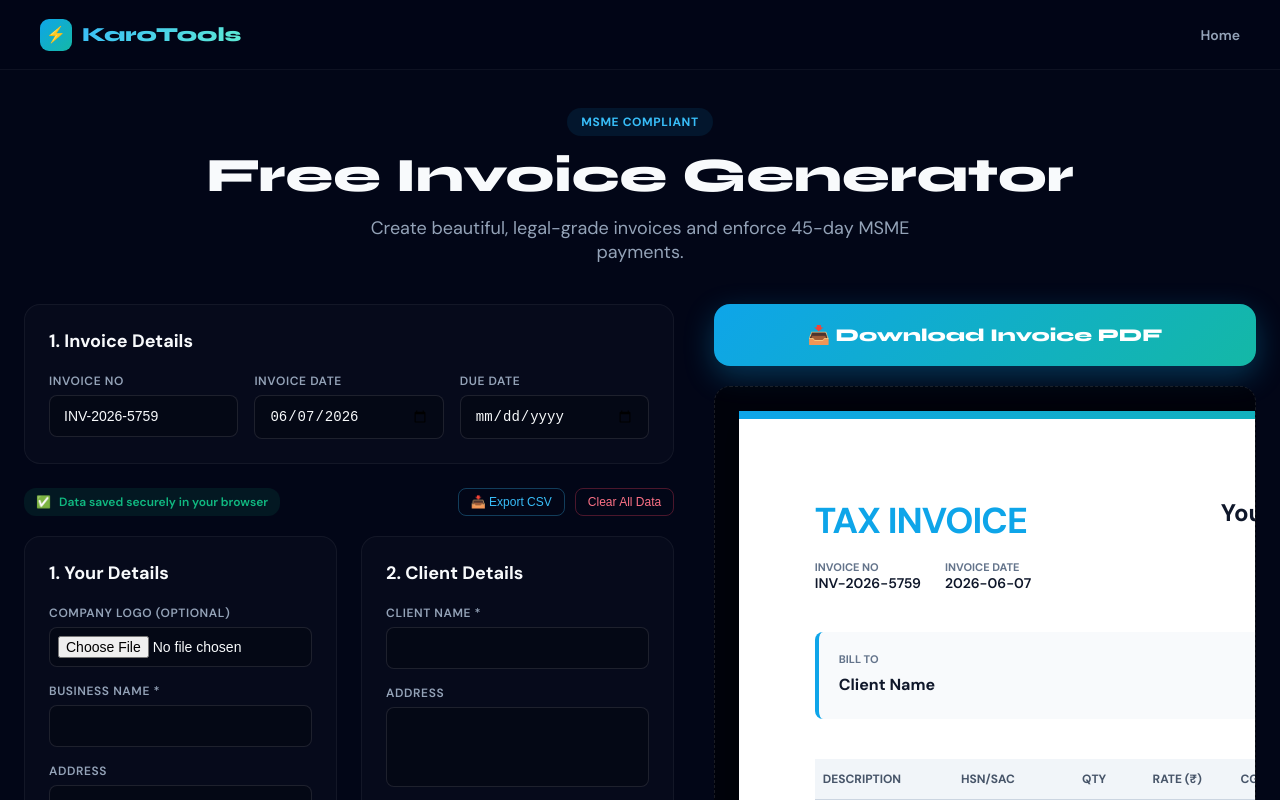
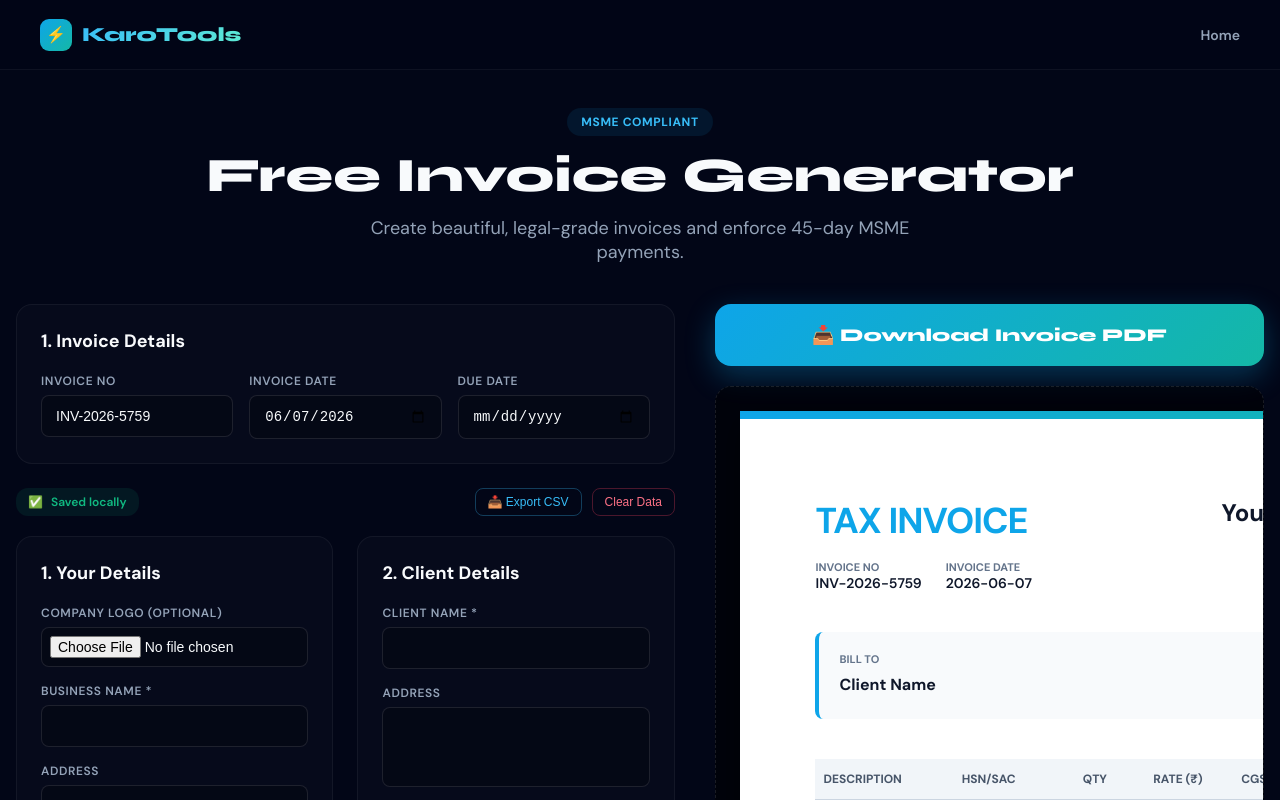
Before and after one commit to daxpatel109/karotools, a React (Vite) app: page /invoice-generator in a window 1280 px wide. Shown: the top 800 px of the page. Built offline with nearby package versions, Linux system fonts and the light colour scheme.

Commit message:
fix(ui): enforce mobile responsive grid and prevent viewport scaling

```diff
--- a/src/InvoiceGenerator.jsx
+++ b/src/InvoiceGenerator.jsx
@@ -252,17 +252,17 @@ export default function InvoiceGenerator() {
           }
         }
         @media (max-width: 768px) {
-          .split-2-col {
-            grid-template-columns: 1fr;
-          }
-          .split-3-col {
-            grid-template-columns: 1fr;
+          .split-2-col, .split-3-col {
+            grid-template-columns: 1fr !important;
           }
           .a4-preview-wrapper {
             padding: 12px;
           }
           .items-wrapper {
             padding-bottom: 12px;
+          }
+          nav {
+            padding: 0 20px !important;
           }
         }
       `}</style>
@@ -276,7 +276,7 @@ export default function InvoiceGenerator() {
         <Link to="/" style={{ color: "#94a3b8", fontSize: "14px", fontWeight: "600", textDecoration: "none", transition: "color 0.2s" }} onMouseEnter={e => e.target.style.color = "#fff"} onMouseLeave={e => e.target.style.color = "#94a3b8"}>Home</Link>
       </nav>
 
-      <div style={{ padding: "40px 24px" }}>
+      <div style={{ padding: "40px 16px", maxWidth: "100vw", overflowX: "hidden" }}>
 
         <div style={{ textAlign: "center", marginBottom: "40px" }}>
           <span style={{ background: "rgba(14,165,233,0.1)", color: "#38bdf8", padding: "6px 14px", borderRadius: "50px", fontSize: "12px", fontWeight: "700", letterSpacing: "0.05em" }}>MSME COMPLIANT</span>
@@ -300,16 +300,16 @@ export default function InvoiceGenerator() {
               </div>
             </div>
 
-            <div style={{ display: "flex", justifyContent: "space-between", alignItems: "center", marginBottom: "20px" }}>
-              <div style={{ display: "flex", alignItems: "center", gap: "8px", color: "#10b981", fontSize: "12px", fontWeight: "600", background: "rgba(16,185,129,0.1)", padding: "6px 12px", borderRadius: "12px" }}>
-                <span>✅</span> Data saved securely in your browser
+            <div style={{ display: "flex", flexWrap: "wrap", justifyContent: "space-between", alignItems: "center", marginBottom: "20px", gap: "16px" }}>
+              <div style={{ display: "flex", alignItems: "center", gap: "8px", color: "#10b981", fontSize: "12px", fontWeight: "600", background: "rgba(16,185,129,0.1)", padding: "6px 12px", borderRadius: "12px", flexShrink: 0 }}>
+                <span>✅</span> Saved locally
               </div>
-              <div style={{ display: "flex", gap: "10px" }}>
-                <button onClick={exportCSV} style={{ background: "transparent", border: "1px solid rgba(56,189,248,0.3)", color: "#38bdf8", padding: "6px 12px", borderRadius: "8px", fontSize: "12px", cursor: "pointer" }}>
+              <div style={{ display: "flex", gap: "10px", flexWrap: "wrap" }}>
+                <button onClick={exportCSV} style={{ background: "transparent", border: "1px solid rgba(56,189,248,0.3)", color: "#38bdf8", padding: "6px 12px", borderRadius: "8px", fontSize: "12px", cursor: "pointer", whiteSpace: "nowrap" }}>
                   📥 Export CSV
                 </button>
-                <button onClick={clearData} style={{ background: "transparent", border: "1px solid rgba(244,63,94,0.3)", color: "#fb7185", padding: "6px 12px", borderRadius: "8px", fontSize: "12px", cursor: "pointer" }}>
-                  Clear All Data
+                <button onClick={clearData} style={{ background: "transparent", border: "1px solid rgba(244,63,94,0.3)", color: "#fb7185", padding: "6px 12px", borderRadius: "8px", fontSize: "12px", cursor: "pointer", whiteSpace: "nowrap" }}>
+                  Clear Data
                 </button>
               </div>
             </div>
--- a/src/index.css
+++ b/src/index.css
@@ -9,4 +9,6 @@
 body {
   font-family: 'Inter', sans-serif;
   background-color: #f8fafc;
+  overflow-x: hidden;
+  max-width: 100vw;
 }
```
